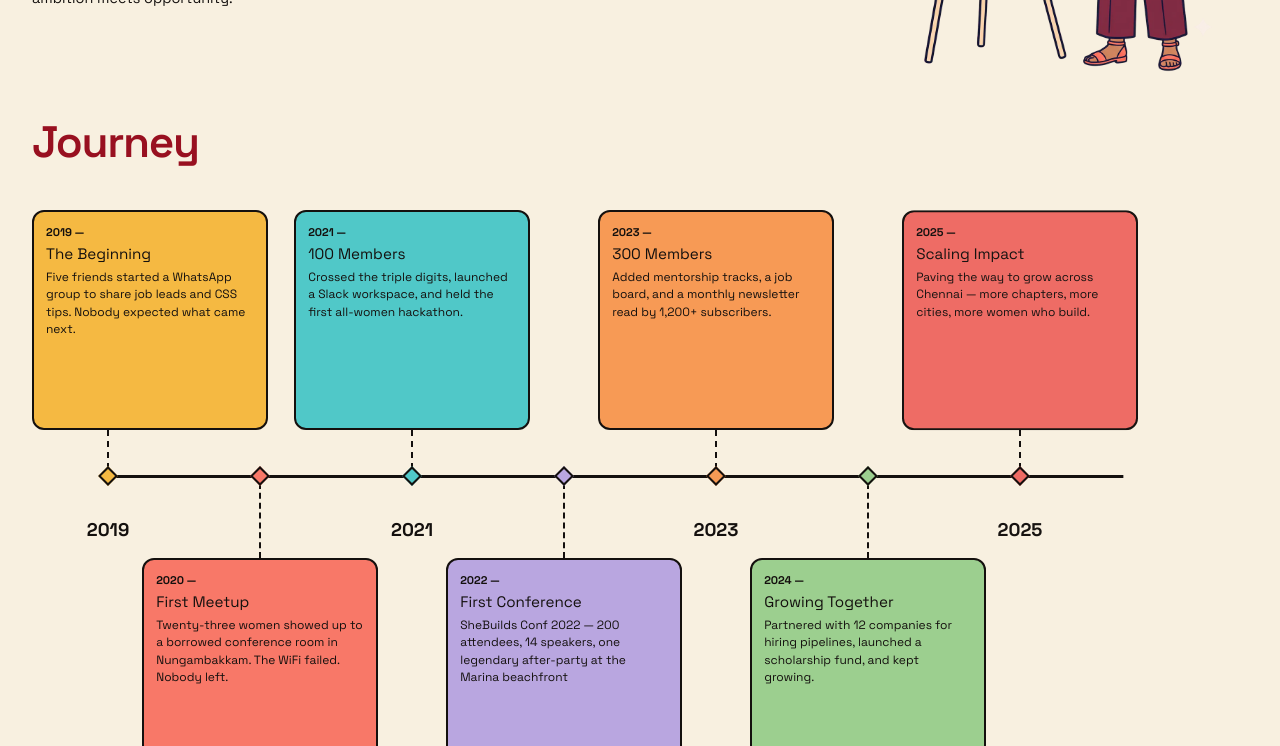
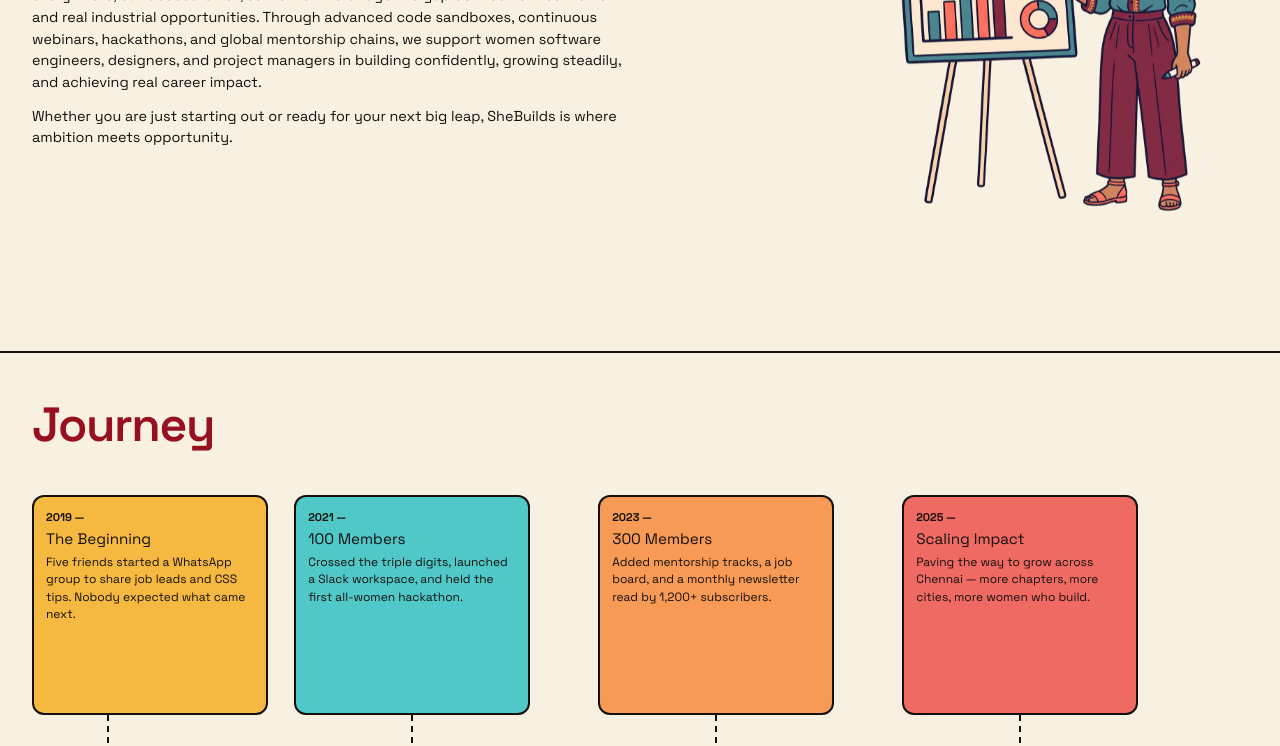
Before and after one commit to renisha18/sheBuildsTN, a React (Vite) app: page /#home in a window 1280 px wide. Shown: the part 1160-1906 px from the top of the page. Built offline with nearby package versions, Linux system fonts and the light colour scheme.

Commit message:
About us-fix

```diff
--- a/src/pages/About.css
+++ b/src/pages/About.css
@@ -18,8 +18,7 @@
 }
 
 /* Headings (shared style with Journey) */
-.about__heading,
-.about .journey__heading {
+.about__heading {
   font-family: var(--font-display);
   font-weight: 600;
   line-height: 1;
@@ -31,11 +30,6 @@
 .about__heading {
   margin: 0 0 1rem;
   font-size: clamp(2rem, 4vw, 3rem); /* reduced slightly */
-}
-
-/* Journey heading */
-.about .journey__heading {
-  font-size: clamp(2rem, 3.5vw, 2.75rem);
 }
 
 /* Paragraph text (FIXED — smaller & cleaner) */
@@ -59,6 +53,29 @@
 .about__top {
   display: grid;
   grid-template-columns: minmax(0, 1fr);
+  align-content: center; /* the content block sits in the middle of the screen */
+  /* One screen below the sticky navbar (--nav-height is measured by Navbar.jsx). min-height,
+     so a short phone can still grow instead of clipping */
+  min-height: calc(100vh - var(--nav-height, 0px));
+  min-height: calc(100svh - var(--nav-height, 0px));
+}
+
+/* ---------- Journey screen: starts like a new page under the intro ----------
+   Still inside the #about section, so the navbar keeps "About us" active while it's on screen.
+   No scroll-margin-top: html's scroll-padding-top already keeps #journey clear of the navbar,
+   and adding both would leave a double gap. */
+.about__journey {
+  display: grid;
+  align-content: center; /* the Journey sits in the middle of its screen */
+  min-height: calc(100vh - var(--nav-height, 0px));
+  min-height: calc(100svh - var(--nav-height, 0px));
+  border-top: 2px solid var(--color-ink);
+}
+
+/* .journey centres itself with auto side margins; keep it full width inside the grid */
+.about__journey > .journey {
+  width: 100%;
+  min-width: 0;
 }
 
 @media (min-width: 64rem) {
--- a/src/pages/About.jsx
+++ b/src/pages/About.jsx
@@ -31,9 +31,13 @@
         </div>
       </section>
 
-      <Journey />
-      {/* Later, when the character is ready:
-          <Journey character={<img src={characterImg} alt="" />} /> */}
+      {/* The Journey gets its own screen with a divider on top. Not a navbar link: reached by
+          scrolling (or /#journey); it stays inside #about, so "About us" stays active. */}
+      <div id="journey" className="about__journey">
+        <Journey />
+        {/* Later, when the character is ready:
+            <Journey character={<img src={characterImg} alt="" />} /> */}
+      </div>
       <Gallery />
     </div>
   )
--- a/src/sections/about/Journey.css
+++ b/src/sections/about/Journey.css
@@ -17,11 +17,10 @@
   padding: 3rem 2rem 1.5rem;
 }
 
-/* Global h2 already supplies --font-display */
-.journey__heading {
+/* Size, weight and colour come from the standard .about__heading (About.css); only the space
+   under it is set here */
+.journey > .journey__heading {
   margin: 0 0 2rem;
-  font-size: clamp(1.75rem, 3vw, 2.25rem);
-  color: var(--color-primary);
 }
 
 .journey__timeline {
@@ -245,7 +244,7 @@
   .journey {
     padding: 2rem 1rem 1rem;
   }
-  .journey__heading {
+  .journey > .journey__heading {
     margin-bottom: 1.5rem;
   }
 
--- a/src/sections/about/Journey.jsx
+++ b/src/sections/about/Journey.jsx
@@ -71,7 +71,7 @@
       aria-labelledby="journey-heading"
       style={{ '--step': `${STEP_MS}ms` }}
     >
-      <h2 id="journey-heading" className="journey__heading" data-reveal>Journey</h2>
+      <h2 id="journey-heading" className="about__heading journey__heading" data-reveal>Journey</h2>
 
       <div className="journey__timeline" ref={timelineRef}>
         <ol className="journey__list">
```
